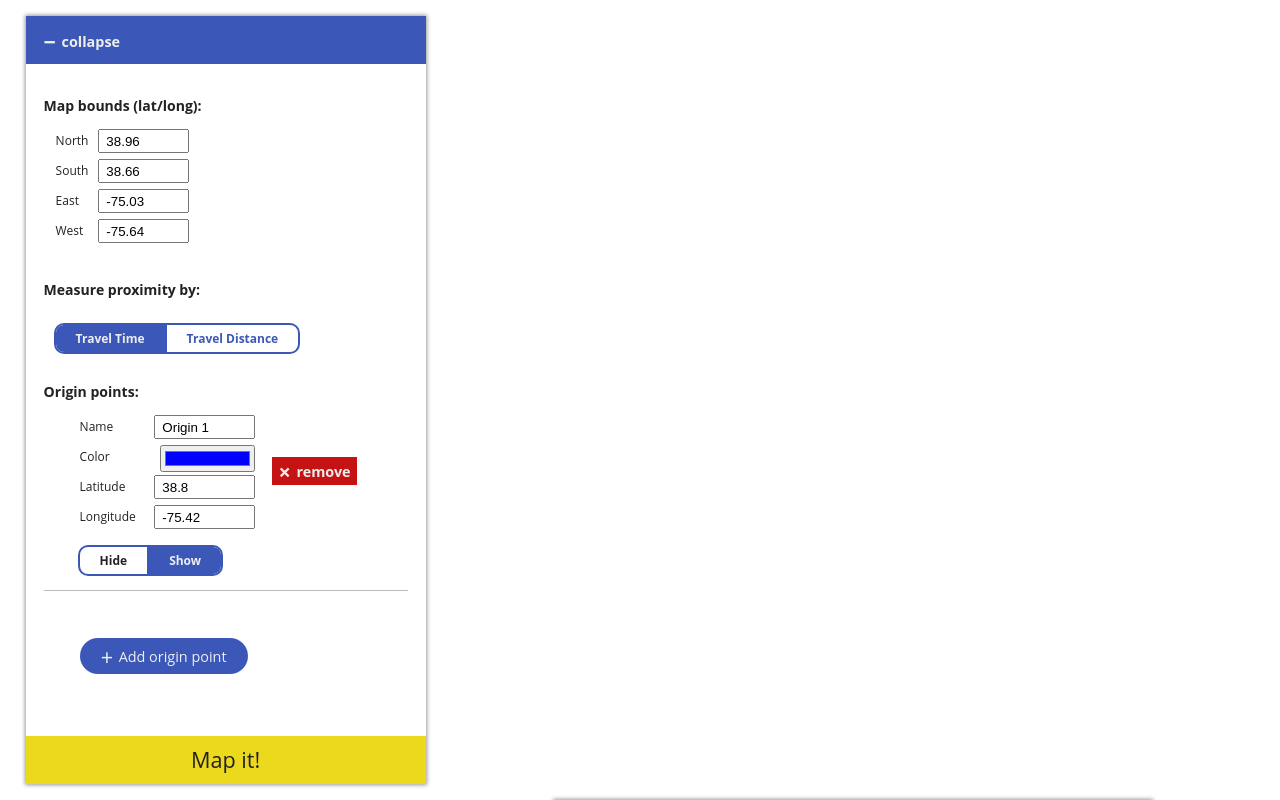
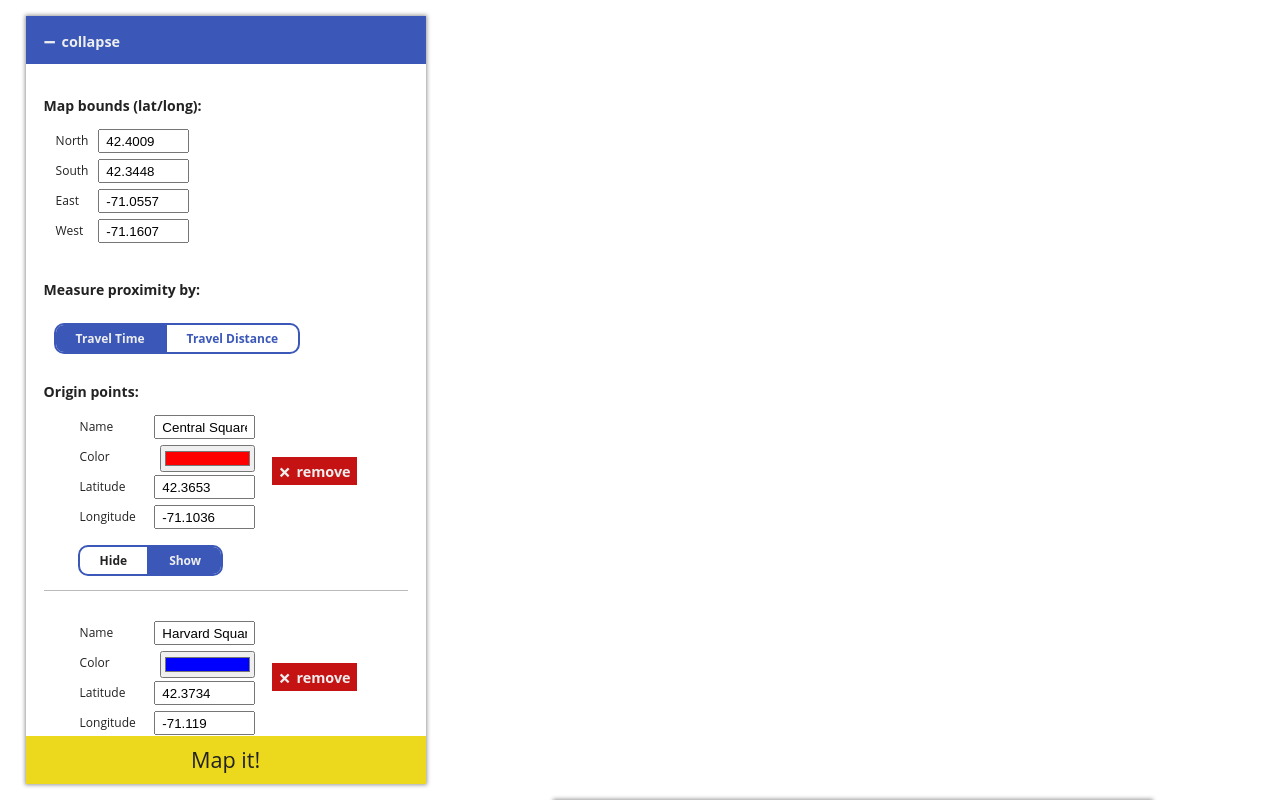
Before and after one commit to linusmarco/wayfinder, a Vue app in the folder src-sls/client/: page / in a window 1280 px wide. Built offline with nearby package versions, Linux system fonts and the light colour scheme.

Commit message:
change default settings

```diff
--- a/src-sls/client/src/components/ControlPanel.vue
+++ b/src-sls/client/src/components/ControlPanel.vue
@@ -93,18 +93,25 @@ export default {
             params: {
                 mapArea: {
                     id: null,
-                    s: 38.66,
-                    w: -75.64,
-                    n: 38.96,
-                    e: -75.03
+                    s: 42.3448,
+                    w: -71.1607,
+                    n: 42.4009,
+                    e: -71.0557
                 },
                 metric: 'time',
                 origins: [
                     {
-                        name: 'Origin 1',
+                        name: 'Central Square T',
+                        hex: '#ff0000',
+                        lat: 42.3653,
+                        lon: -71.1036,
+                        hide: 'show'
+                    },
+                    {
+                        name: 'Harvard Square T',
                         hex: '#0000ff',
-                        lat: 38.8,
-                        lon: -75.42,
+                        lat: 42.3734,
+                        lon: -71.1190,
                         hide: 'show'
                     }
                 ],
```
